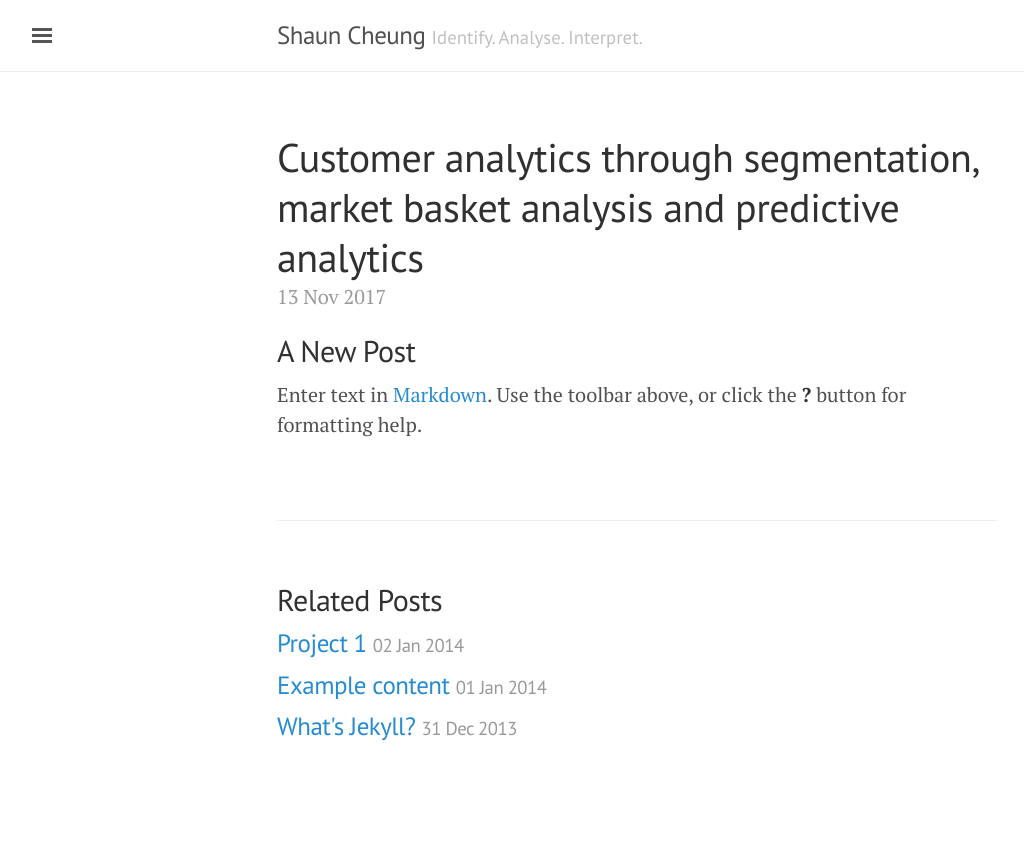
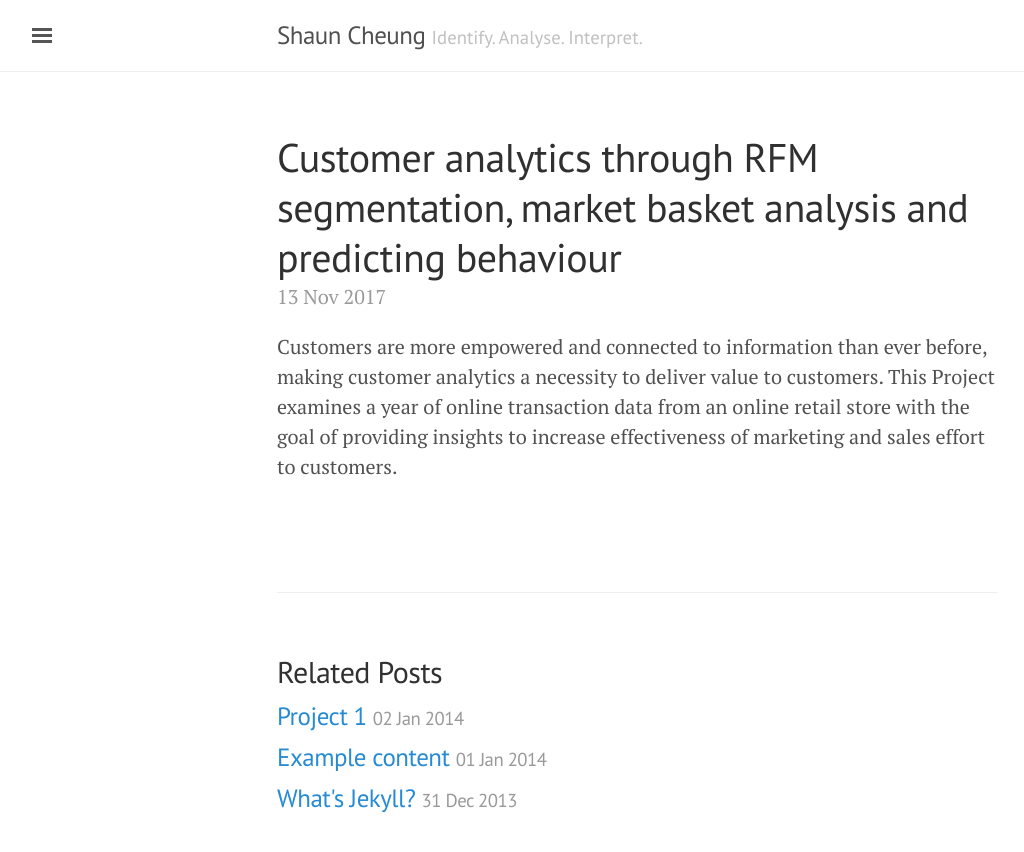
Before and after one commit to shauncheungkt/shauncheungkt.github.io, a Jekyll site: the page built from _posts/2017-11-13-Customer Analytics through Segmentation, Market Basket Analysis and Predictive Analytics.md, in a window 1280 px wide. Shown: the top 852 px of the page, without its empty margins (3-1027 px from the left). Built offline with Jekyll 4.4.1, drawn with Linux system fonts in a browser that asks for light colours; our own code applies the rules of GitHub Pages for plain Markdown files.

Commit message:
Update 2017-11-13-Customer Analytics through Segmentation, Market Basket Analysis and Predictive Analytics.md

```diff
--- a/_posts/2017-11-13-Customer Analytics through Segmentation, Market Basket Analysis and Predictive Analytics.md
+++ b/_posts/2017-11-13-Customer Analytics through Segmentation, Market Basket Analysis and Predictive Analytics.md
@@ -1,7 +1,11 @@
 ---
-published: true
+layout: post
+title: Customer analytics through RFM segmentation, market basket analysis and predicting behaviour
+tags: [customer analytics]
+comments: true
 ---
-## A New Post
 
 
-Enter text in [Markdown](http://daringfireball.net/projects/markdown/). Use the toolbar above, or click the **?** button for formatting help.
+
+Customers are more empowered and connected to information than ever before, making customer analytics a necessity to deliver value to customers. This Project examines a year of online transaction data from an online retail store with the goal of providing insights to increase effectiveness of marketing and sales effort to customers.
+<br><br>
```
